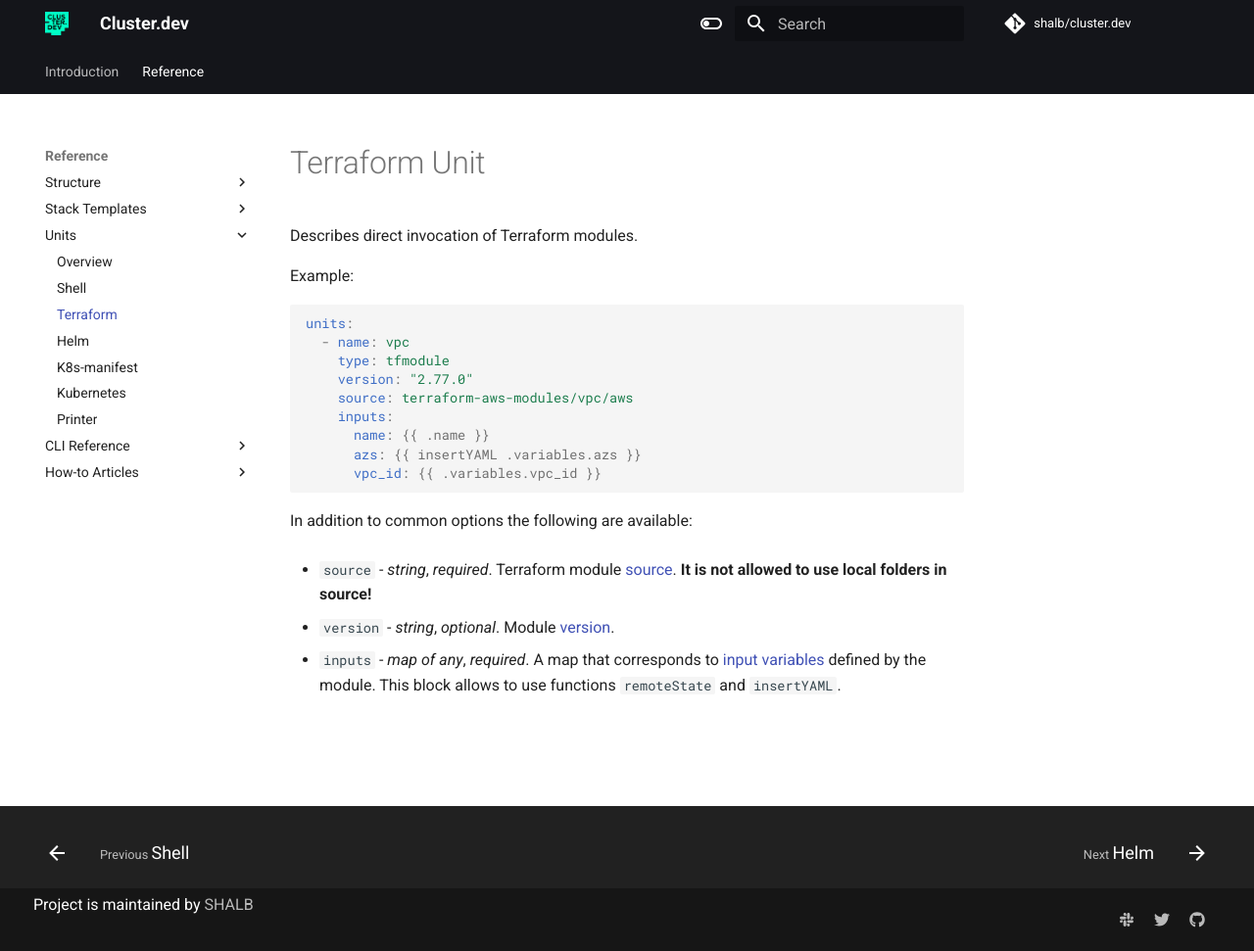
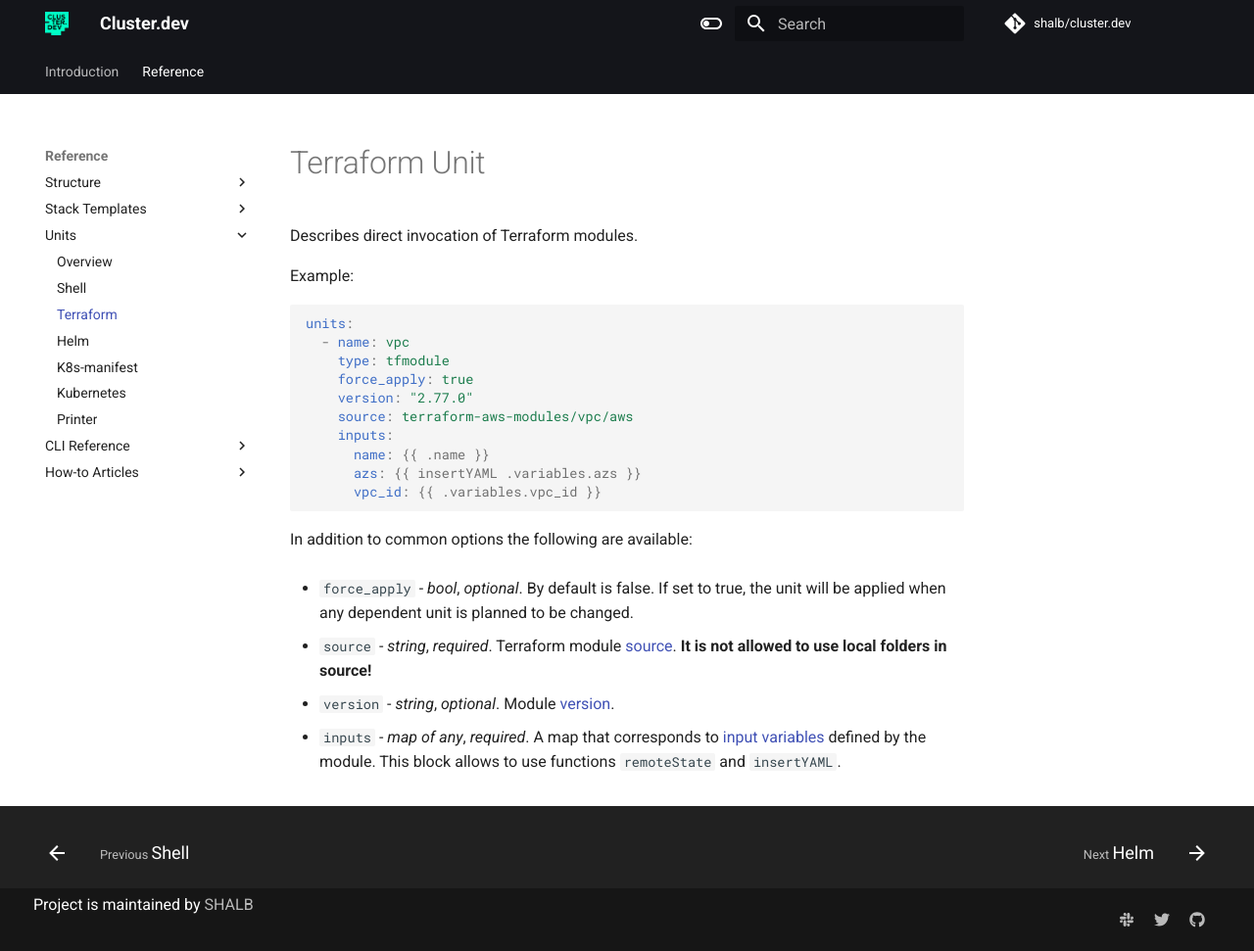
Before and after one commit to shalb/cluster.dev, an MkDocs documentation site: the page built from docs/units-terraform.md, in a window 1280 px wide and 971 px high. Shown: the whole window at 98% size. Built offline with MkDocs 1.6.1 and Material for MkDocs 9.7.7, drawn with Linux system fonts in a browser that asks for light colours; comment, search, counter and statistics services are not loaded.

Commit message:
Update units-terraform.md

```diff
--- a/docs/units-terraform.md
+++ b/docs/units-terraform.md
@@ -8,6 +8,7 @@ Example:
 units:
   - name: vpc
     type: tfmodule
+    force_apply: true
     version: "2.77.0"
     source: terraform-aws-modules/vpc/aws
     inputs:
@@ -18,6 +19,8 @@ units:
 
 In addition to common options the following are available:
 
+* `force_apply` - *bool*, *optional*. By default is false. If set to true, the unit will be applied when any dependent unit is planned to be changed.
+
 * `source` - *string*, *required*. Terraform module [source](https://www.terraform.io/docs/language/modules/syntax.html#source). **It is not allowed to use local folders in source!**
 
 * `version` - *string*, *optional*. Module [version](https://www.terraform.io/docs/language/modules/syntax.html#version).
```
